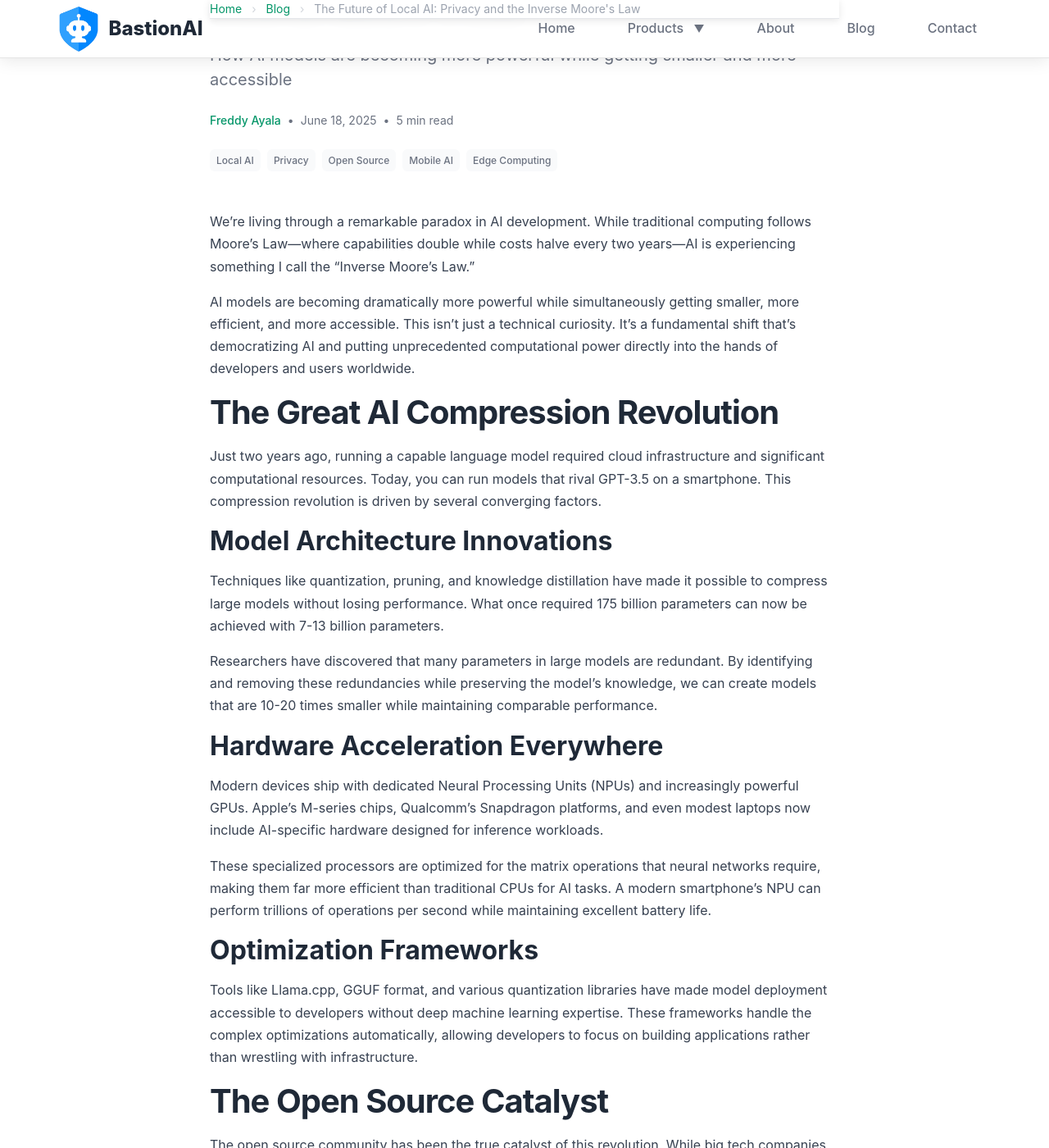
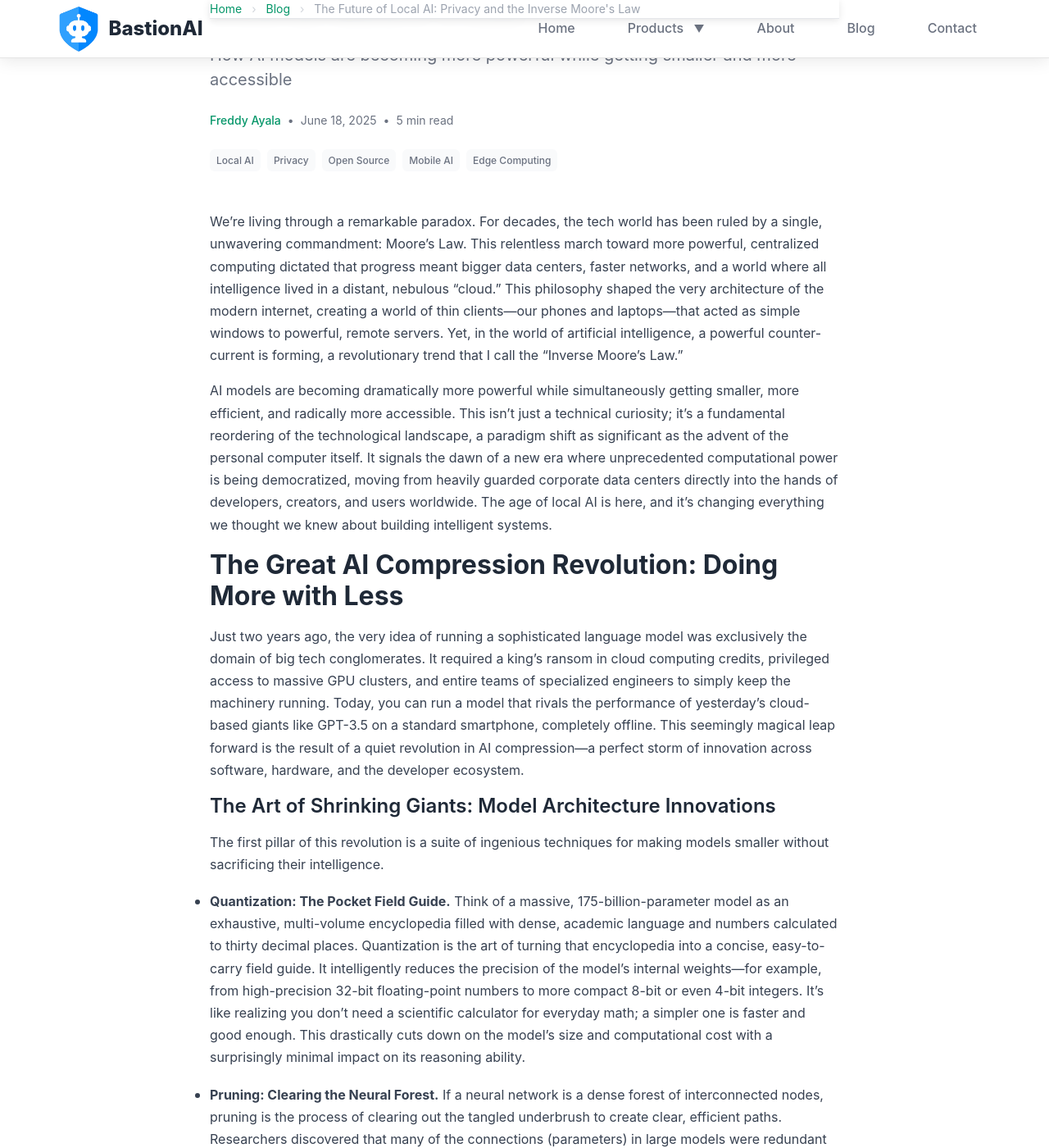
Before and after one commit to BastionAI/bastionai.github.io, a Jekyll site: the page built from _posts/2025-06-18-inverse-moores-law-local-ai.md, in a window 1280 px wide and 1400 px high, scrolled down 258 px. Shown: the whole window at 82% size. Built offline with Jekyll 4.4.1, drawn with Linux system fonts in a browser that asks for light colours; some of the changed text lies outside the part shown.

Commit message:
BLOG POST

```diff
--- a/_posts/2025-06-18-inverse-moores-law-local-ai.md
+++ b/_posts/2025-06-18-inverse-moores-law-local-ai.md
@@ -11,161 +11,108 @@ tags: ["Local AI", "Privacy", "Open Source", "Mobile AI", "Edge Computing"]
 permalink: /blog/inverse-moores-law-local-ai/
 ---
 
-We're living through a remarkable paradox in AI development. While traditional computing follows Moore's Law—where capabilities double while costs halve every two years—AI is experiencing something I call the "Inverse Moore's Law."
+We're living through a remarkable paradox. For decades, the tech world has been ruled by a single, unwavering commandment: Moore's Law. This relentless march toward more powerful, centralized computing dictated that progress meant bigger data centers, faster networks, and a world where all intelligence lived in a distant, nebulous "cloud." This philosophy shaped the very architecture of the modern internet, creating a world of thin clients—our phones and laptops—that acted as simple windows to powerful, remote servers. Yet, in the world of artificial intelligence, a powerful counter-current is forming, a revolutionary trend that I call the "Inverse Moore's Law."
 
-AI models are becoming dramatically more powerful while simultaneously getting smaller, more efficient, and more accessible. This isn't just a technical curiosity. It's a fundamental shift that's democratizing AI and putting unprecedented computational power directly into the hands of developers and users worldwide.
+AI models are becoming dramatically more powerful while simultaneously getting smaller, more efficient, and radically more accessible. This isn't just a technical curiosity; it's a fundamental reordering of the technological landscape, a paradigm shift as significant as the advent of the personal computer itself. It signals the dawn of a new era where unprecedented computational power is being democratized, moving from heavily guarded corporate data centers directly into the hands of developers, creators, and users worldwide. The age of local AI is here, and it's changing everything we thought we knew about building intelligent systems.
 
-## The Great AI Compression Revolution
+### The Great AI Compression Revolution: Doing More with Less
 
-Just two years ago, running a capable language model required cloud infrastructure and significant computational resources. Today, you can run models that rival GPT-3.5 on a smartphone. This compression revolution is driven by several converging factors.
+Just two years ago, the very idea of running a sophisticated language model was exclusively the domain of big tech conglomerates. It required a king's ransom in cloud computing credits, privileged access to massive GPU clusters, and entire teams of specialized engineers to simply keep the machinery running. Today, you can run a model that rivals the performance of yesterday's cloud-based giants like GPT-3.5 on a standard smartphone, completely offline. This seemingly magical leap forward is the result of a quiet revolution in AI compression—a perfect storm of innovation across software, hardware, and the developer ecosystem.
 
-### Model Architecture Innovations
+#### The Art of Shrinking Giants: Model Architecture Innovations
 
-Techniques like quantization, pruning, and knowledge distillation have made it possible to compress large models without losing performance. What once required 175 billion parameters can now be achieved with 7-13 billion parameters.
+The first pillar of this revolution is a suite of ingenious techniques for making models smaller without sacrificing their intelligence.
 
-Researchers have discovered that many parameters in large models are redundant. By identifying and removing these redundancies while preserving the model's knowledge, we can create models that are 10-20 times smaller while maintaining comparable performance.
+*   **Quantization: The Pocket Field Guide.** Think of a massive, 175-billion-parameter model as an exhaustive, multi-volume encyclopedia filled with dense, academic language and numbers calculated to thirty decimal places. Quantization is the art of turning that encyclopedia into a concise, easy-to-carry field guide. It intelligently reduces the precision of the model's internal weights—for example, from high-precision 32-bit floating-point numbers to more compact 8-bit or even 4-bit integers. It's like realizing you don't need a scientific calculator for everyday math; a simpler one is faster and good enough. This drastically cuts down on the model's size and computational cost with a surprisingly minimal impact on its reasoning ability.
 
-### Hardware Acceleration Everywhere
+*   **Pruning: Clearing the Neural Forest.** If a neural network is a dense forest of interconnected nodes, pruning is the process of clearing out the tangled underbrush to create clear, efficient paths. Researchers discovered that many of the connections (parameters) in large models were redundant or contributed very little to the final output. Intelligent pruning algorithms can identify and remove these non-essential connections, creating a "sparse" network that is much faster to traverse and requires far less memory, all while preserving the core knowledge of the original.
 
-Modern devices ship with dedicated Neural Processing Units (NPUs) and increasingly powerful GPUs. Apple's M-series chips, Qualcomm's Snapdragon platforms, and even modest laptops now include AI-specific hardware designed for inference workloads.
+*   **Knowledge Distillation: Learning from a Wise Elder.** This is perhaps the most elegant technique. It involves using a large, powerful "teacher" model to train a smaller, more nimble "student" model. The teacher model processes vast amounts of information and, instead of just providing the final answers, it teaches the student its thought process—the probabilities and nuances of its reasoning. The student model learns to mimic the teacher's cognitive patterns, effectively inheriting its wisdom in a much more compact form. It's the difference between memorizing a history book and learning directly from a master historian.
 
-These specialized processors are optimized for the matrix operations that neural networks require, making them far more efficient than traditional CPUs for AI tasks. A modern smartphone's NPU can perform trillions of operations per second while maintaining excellent battery life.
+<div class="language-mermaid">
+graph TD;
+    A[Large, Foundational Model<br/>(e.g., 175B+ Parameters)] --> B{Apply Compression Techniques};
+    B --> C[Quantization<br/>(Lower Precision)];
+    B --> D[Pruning<br/>(Remove Redundancy)];
+    B --> E[Knowledge Distillation<br/>(Teach a Smaller Model)];
+    C --> F[Small, Efficient Local Model<br/>(e.g., 3-7B Parameters)];
+    D --> F;
+    E --> F;
+</div>
+<p align="center"><i>Fig 1. The three core techniques used to compress large AI models for local deployment.</i></p>
 
-### Optimization Frameworks
+#### The Silicon Backbone: A Hardware Revolution Hiding in Plain Sight
 
-Tools like Llama.cpp, GGUF format, and various quantization libraries have made model deployment accessible to developers without deep machine learning expertise. These frameworks handle the complex optimizations automatically, allowing developers to focus on building applications rather than wrestling with infrastructure.
+This software revolution would be purely academic without a parallel revolution in hardware. For years, device manufacturers have been waging a quiet war to embed specialized AI silicon into our everyday gadgets. Modern Systems-on-a-Chip (SoCs)—like Apple's A-series and M-series, Qualcomm's Snapdragon with its Hexagon Processor, and Google's Tensor chips—are no longer just about CPU and GPU. They now include dedicated Neural Processing Units (NPUs), also known as AI accelerators.
 
-## The Open Source Catalyst
+Unlike general-purpose CPUs, these chips are purpose-built for the mathematical operations that form the bedrock of neural networks, like matrix multiplication. They can perform these tasks in a massively parallel fashion with staggering speed and power efficiency. A modern smartphone's NPU can perform *trillions* of operations per second while sipping battery power, turning the supercomputer in your pocket into a formidable, AI-native machine. This isn't just about raw power; it's about *efficient* power, the key to unlocking all-day, on-device AI experiences without draining your battery.
 
-The open source community has been the true catalyst of this revolution. While big tech companies were focused on scaling up in the cloud, the open source community was solving the inverse problem: scaling down while maintaining quality.
+### The Open Source Catalyst: A Global Movement
 
-### The Model Ecosystem
+While the tech giants were locked in a cloud-based arms race to build the biggest, most centralized models, a global, decentralized community of developers, researchers, and hobbyists was solving the inverse problem: how to scale down while preserving quality. The open-source movement has been the undisputed catalyst of the local AI revolution, driven by a philosophy of collaboration, transparency, and radical empowerment.
 
-**Hugging Face** has become the GitHub of AI models, hosting thousands of fine-tuned, specialized models that developers can download and deploy locally. The platform has democratized access to AI models in ways that weren't possible just a few years ago.
+**Hugging Face**, for example, has become the de facto "GitHub for AI." It's more than a repository; it's a bustling digital Alexandria, a public square hosting a vibrant ecosystem of thousands of pre-trained and fine-tuned models for every conceivable task. The release of **Meta's Llama models** was the watershed moment, the inflection point that proved open-source AI could not only compete with but often surpass proprietary, closed-source alternatives in performance and efficiency. This single act sparked a Cambrian explosion of innovation. Suddenly, elite models were no longer the exclusive property of corporate labs.
 
-**Meta's Llama models** proved that open source could compete with proprietary solutions. By releasing high-quality base models, Meta sparked an entire ecosystem of derived models optimized for specific use cases.
+This has given rise to a new wave of nimble, powerful players like **Mistral**, whose efficient 7-billion parameter model famously outperformed larger models, alongside community-driven projects and specialized models like Google's **Gemma**. This thriving ecosystem grants developers a new declaration of independence. It's the freedom to inspect and understand the models they use, to customize them for specific use cases without vendor lock-in, to fine-tune them on private data without ever exposing it to a third party, and to deploy them anywhere—from a laptop to a Raspberry Pi—without worrying about internet dependencies, API rate limits, or spiraling costs. It's the freedom to own and control your entire AI stack, from the silicon to the software.
 
-**Mistral, Gemma, and countless community-driven models** have shown that innovation doesn't require billion-dollar budgets. Small teams and individual researchers are creating models that outperform much larger proprietary alternatives in specific domains.
+<div class="language-mermaid">
+graph TD
+    subgraph The Local AI Flywheel
+        direction LR
+        A[More Developers Build Local Apps] --> B(More Diverse Use Cases Emerge);
+        B --> C{More Fine-Tuned<br>Open Source Models};
+        C --> D[Signals Demand for Better Hardware];
+        D --> E{Device Makers Build<br>More Powerful NPUs};
+        E --> F[Better Tools & Frameworks<br>(e.g., Llama.cpp)];
+        F --> A;
+    end
+</div>
+<p align="center"><i>Fig 2. The self-reinforcing cycle driving the local AI revolution forward.</i></p>
 
-### Developer Freedom
+### The Developer Accessibility Revolution: From Ivory Tower to Every Town
 
-This ecosystem allows developers to:
+What excites me most, as a builder, is the profound democratization of AI development. The old paradigm was exclusionary by nature, requiring deep ML expertise, massive budgets, and complex operational pipelines. Building a meaningful AI application was a privilege reserved for a select few.
 
-- **Customize models** for specific use cases without vendor restrictions
-- **Fine-tune models** on private data without privacy concerns
-- **Deploy anywhere** without internet dependencies or usage limits
-- **Iterate rapidly** without API rate limits or costs
-- **Maintain full control** over their AI infrastructure
+Consider the story of two hypothetical developers. The first, in 2021, wants to add smart summarization to her note-taking app. She has to sign up for a cloud AI provider, navigate complex API documentation, set up a billing account, and write code that constantly sends her users' private notes to a third-party server. Her app is now dependent on an internet connection and a service she doesn't control.
 
-## Mobile Devices: The New Supercomputers
+The second developer, today, has the same idea. She browses Hugging Face, finds a highly efficient summarization model, and downloads it. Using a framework like Llama.cpp, she integrates the model directly into her application. It's just another library. Her users' data never leaves their device. The feature works offline, on a plane or in a secure facility. She has complete control over her product and her users' privacy. This is not a small change; it is a revolution in what it means to be a software developer.
 
-Your smartphone today has more AI computing power than entire data centers had just a few years ago. This isn't hyperbole—it's a measurable reality that's reshaping how we think about AI deployment.
+### Privacy by Design: A Competitive and Moral Imperative
 
-### Apple's Silent Revolution
+This shift to local AI is more than a matter of convenience; it represents a fundamental rethinking of data privacy and user agency. For over a decade, we've been conditioned to accept a Faustian bargain: in exchange for intelligent services, we hand over our most personal data to be processed, analyzed, and often monetized in opaque cloud environments. Local AI offers a powerful, compelling alternative.
 
-**Apple's CoreML** has been quietly powering AI features for years. Face ID, fingerprint recognition, photo organization, and Siri's voice processing all run sophisticated AI models locally on your device.
+When your AI runs on your device, **your data stays on your device**. It's that simple. There is no usage tracking, no behavioral analysis for ad targeting, and no risk of your sensitive information being compromised in the next massive data breach. This privacy-first approach is not a limitation; it's a profound competitive advantage. As users become more digitally literate and rightfully skeptical of the surveillance economy, applications that offer privacy as a core feature will win their trust and loyalty.
 
-The infrastructure was already there; we're just now realizing its broader potential. Every iPhone manufactured in the last few years has been a capable AI computer waiting for developers to unlock its potential.
+For industries governed by strict data-handling regulations—such as healthcare (HIPAA), finance (GDPR), and legal services—local AI isn't just a novelty. It's a non-negotiable necessity. It unlocks the ability to use powerful AI tools without violating regulatory compliance or client confidentiality. A hospital can analyze patient scans on-site; a law firm can review confidential case files without that data ever leaving the premises; a bank can analyze financial data without it ever touching a third-party server.
 
-### Android's Growing Power
+### What This Means for the Future: An Explosion of Innovation
 
-**Android devices** with Snapdragon chips can run 7B parameter models in real-time. **Laptops with integrated NPUs** can handle even larger models while maintaining battery life.
+We are entering an era where AI will become as ubiquitous and accessible as web development. This will unlock an explosion of innovation. Imagine truly personalized AI assistants that understand the full context of your life because they have secure, instantaneous access to your local data—your emails, your calendar, your health metrics. Think of privacy-preserving healthcare tools that can analyze medical imagery on a doctor's tablet in a rural clinic with no internet access. Consider educational apps that work flawlessly in remote areas, giving every child access to a world-class, personalized tutor.
 
-We've reached an inflection point where mobile devices have enough compute power to run AI models that would have required cloud infrastructure just 24 months ago. This shift is happening faster than most people realize.
+<div class="language-mermaid">
+graph TD;
+    subgraph Moore's Law (Traditional Computing)
+        A[Time] --> B[Transistor Density / Cloud Power<br><i>(Increases)</i>];
+        A --> C[Cost per Transistor / Cloud Access<br><i>(Decreases)</i>];
+    end
+    subgraph Inverse Moore's Law (Local AI)
+        X[Time] --> Y[On-Device AI Capability<br><i>(Increases Dramatically)</i>];
+        X --> Z[Model Size / Power Consumption<br><i>(Decreases Dramatically)</i>];
+    end
+</div>
+<p align="center"><i>Fig 3. A comparison of traditional hardware scaling versus the new paradigm in AI.</i></p>
 
-### The Performance Revolution
+For enterprises, this paradigm shift is equally transformative. It means deploying AI in completely air-gapped environments for national security applications, processing sensitive financial data without fear of leaks, and scaling AI capabilities horizontally across employee devices instead of vertically in a centralized, expensive, and vulnerable infrastructure.
 
-Modern smartphones can process:
-- **Real-time language translation** without internet connection
-- **Image generation and editing** locally on device
-- **Code completion and assistance** for developers
-- **Advanced voice assistants** that understand context and nuance
+### The Path Forward: Building the New Era
 
-All of this happens locally, with no data leaving your device, and with response times measured in milliseconds rather than seconds.
+At BastionAI, our mission is to accelerate this future. We are building the tools and infrastructure that make local, private AI a reality for every developer and every organization. We believe that the immense benefits of artificial intelligence should be distributed broadly and equitably, not hoarded by a handful of cloud providers who act as gatekeepers to innovation.
 
-## The Developer Accessibility Revolution
+The future of AI isn't in some distant, centralized server farm. It's in your hands, running on your devices, and under your control. The Inverse Moore's Law of AI is making that future arrive faster than anyone expected.
 
-What excites me most about this trend is how it's democratizing AI development. Previously, building AI-powered applications required deep machine learning expertise, significant cloud infrastructure budgets, complex deployment pipelines, and ongoing operational overhead.
+The technology is here. The hardware is ready. The open-source community is thriving.
 
-### The New Reality
-
-Today, with frameworks like **Llama.cpp** and various model deployment tools, developers can integrate sophisticated AI capabilities into their applications with minimal setup. The barriers to entry have collapsed dramatically.
-
-This simplicity is revolutionary. We're seeing indie developers and small teams build AI applications that would have required entire ML engineering teams just two years ago. The democratization of AI development is enabling innovation from unexpected sources.
-
-### Real-World Applications
-
-Developers are already building:
-- **Personal AI assistants** that run entirely on your laptop
-- **Code analysis tools** that work offline and respect your privacy
-- **Content creation apps** that don't require cloud services
-- **Educational tools** that can run in schools without internet infrastructure
-
-## Privacy by Design, Not by Accident
-
-This shift to local AI isn't just about convenience—it's about fundamentally rethinking data privacy in the AI era.
-
-### The Privacy Advantage
-
-When your AI runs locally:
-
-- **Your data never leaves your device**
-- **No internet connection required** for core functionality
-- **No usage tracking** or behavioral analysis
-- **Complete user control** over data and model behavior
-- **No vendor lock-in** or service dependencies
-
-### Competitive Advantage
-
-This privacy-first approach isn't a limitation—it's a competitive advantage. Users are increasingly aware of data privacy concerns, and local AI offers a compelling alternative to cloud-based surveillance capitalism.
-
-Organizations dealing with sensitive data—healthcare, finance, legal—can now deploy AI solutions without exposing confidential information to third-party services. This opens up entirely new markets for AI applications.
-
-## The Network Effect of Local AI
-
-As more developers adopt local AI, we're seeing a powerful network effect emerge.
-
-### Community Innovation
-
-**Model Sharing**: Developers fine-tune models for specific use cases and share them with the community, creating a virtuous cycle of improvement.
-
-**Optimization Techniques**: Performance improvements and optimization strategies spread rapidly through open source channels.
-
-**Hardware Support**: Device manufacturers are investing more heavily in AI capabilities as demand grows from developers and users.
-
-**Framework Evolution**: Tools and frameworks continuously improve based on real-world developer feedback and usage patterns.
-
-## What This Means for the Future
-
-We're entering an era where AI becomes as ubiquitous and accessible as web development. Just as every developer can build web applications today, every developer will soon be able to integrate sophisticated AI capabilities into their applications—without cloud dependencies, privacy concerns, or usage restrictions.
-
-### The Innovation Explosion
-
-This democratization will unlock innovation we can barely imagine:
-
-- **Personalized AI assistants** that truly understand your context and preferences
-- **Offline-capable applications** for remote or security-sensitive environments
-- **Privacy-preserving healthcare tools** that analyze sensitive data locally
-- **Real-time creative tools** that enhance human capabilities without latency
-- **Educational applications** that work in areas with limited internet connectivity
-
-### Enterprise Transformation
-
-Enterprises will be able to deploy AI solutions that:
-- **Process sensitive data locally** without compliance concerns
-- **Work in air-gapped environments** for security-critical applications
-- **Scale horizontally** across employee devices rather than requiring massive infrastructure
-- **Customize deeply** for specific business processes and requirements
-
-## The Path Forward
-
-At BastionAI, we're building the infrastructure to make this future accessible to every developer. Our mission is to ensure that the benefits of AI are distributed broadly, not concentrated in the hands of a few large cloud providers.
-
-The future of AI isn't in the cloud—it's in your hands, running on your devices, under your control. The inverse Moore's Law of AI means that future is arriving faster than anyone expected.
-
-### The Only Question
-
-The technology exists. The hardware is ready. The open source community is thriving. The only question remaining is: are you ready to build the future of local AI?
+The only question left is: what will you build with it?
 
 ---
 
```
